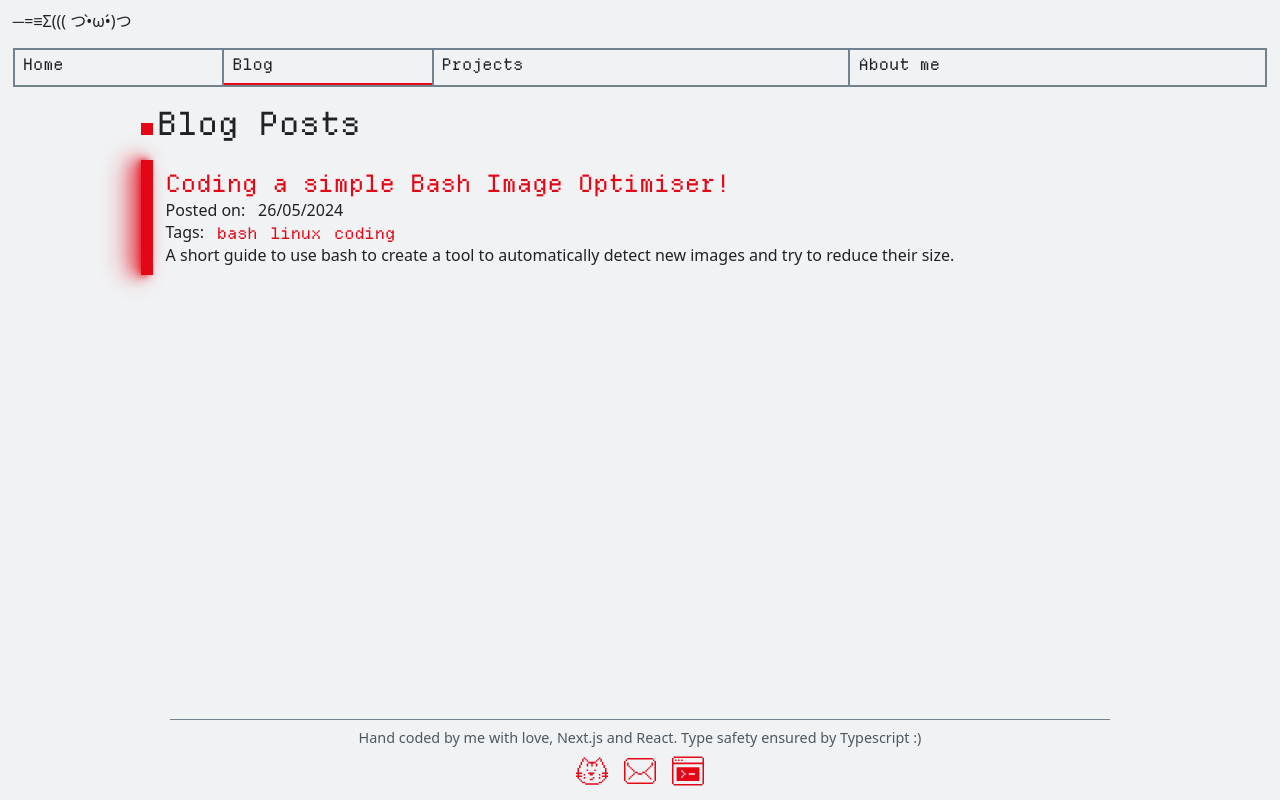
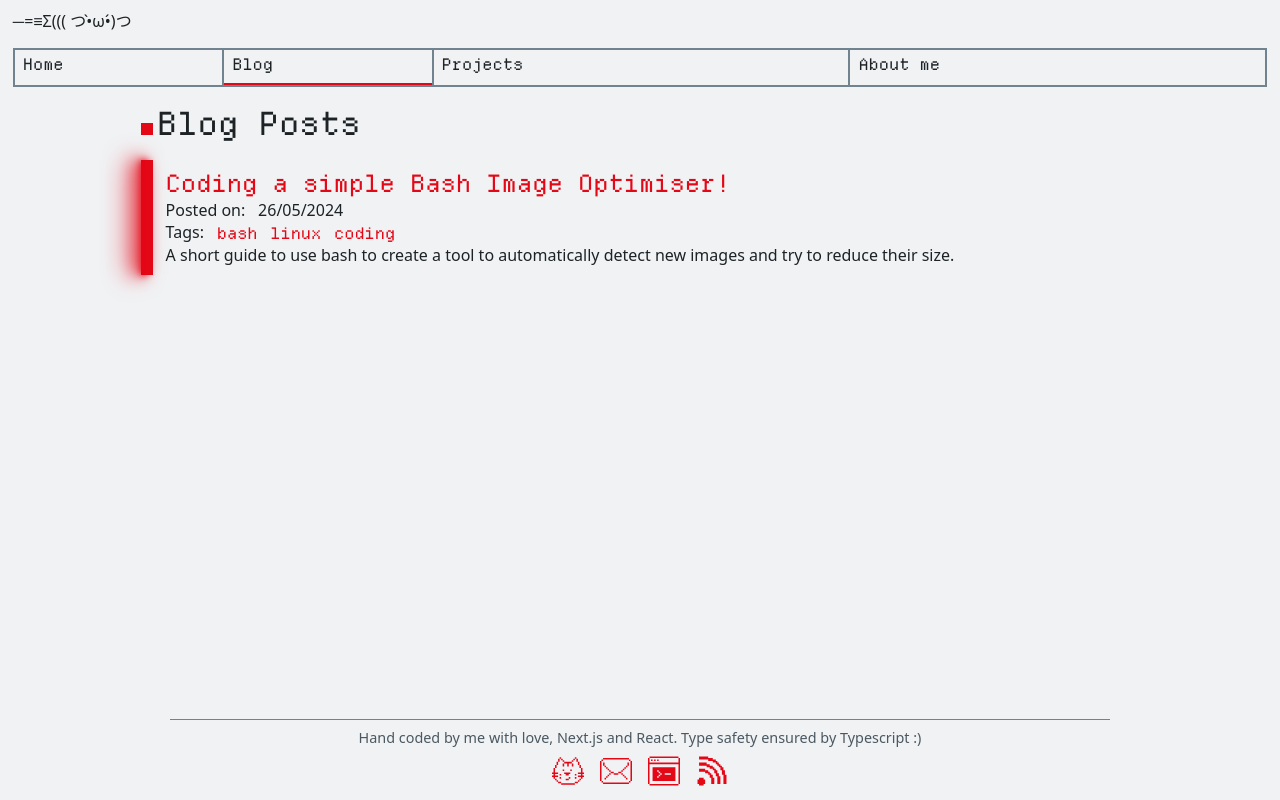
Before and after one commit to verbey/personal-website, a Next.js app: page /blog in a window 1280 px wide. Built offline with nearby package versions, Linux system fonts and the light colour scheme.

Commit message:
Add RSS icon with a link to the new feed

```diff
--- a/src/components/Footer/Footer.tsx
+++ b/src/components/Footer/Footer.tsx
@@ -13,6 +13,7 @@ function Footer() {
                 <IconLink iconSrc="streamline-pixel-pet-animals-cat.svg" href="https://metapixl.com/vittorio" />
                 <IconLink iconSrc="streamline-pixel-email-envelope-close.svg" href="mailto:victor@cherkashyn.me" />
                 <IconLink iconSrc="streamline-pixel-coding-apps-websites-programming-browser.svg" href="https://github.com/verbey" />
+                <IconLink iconSrc="streamline-pixel-interface-essential-wifi-feed.svg" href="https://cherkashyn.me/feed.xml" />
             </div>
 		</footer>);
 }
```
